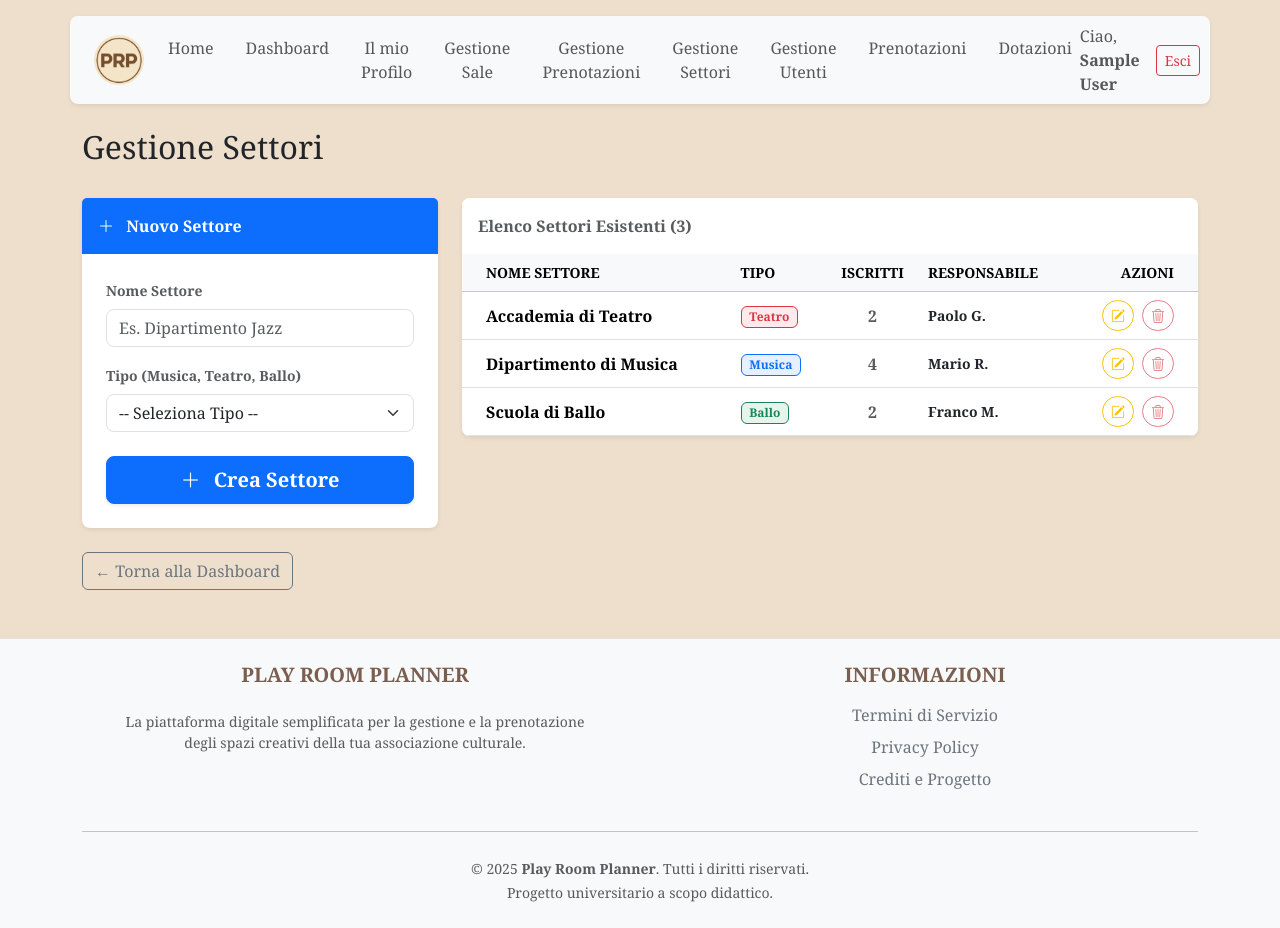
After one commit to pietrobertoncini/Progetto_PW_2025-2026, a PHP site: page /admin_settori.php in a window 1280 px wide. The commit adds this page. Run offline with PHP 8.4, Linux system fonts and the light colour scheme; the visitor is signed in with stand-in values (Sample User, id 1); data comes from the database, SQL or seed files in the repository.

Commit message:
settori e utenti admin

```diff
--- /dev/null
+++ b/admin_settori.php
@@ -0,0 +1,209 @@
+<?php
+
+if (session_status() == PHP_SESSION_NONE) {
+    session_start();
+}
+require_once 'common/setup.php';
+require_once 'common/function.php';
+
+// --- SICUREZZA: SOLO ADMIN ---
+if (!isset($_SESSION['id_utente']) || empty($_SESSION['is_admin'])) {
+    header("Location: index.php");
+    exit;
+}
+
+// --- LOGICA MODIFICA ---
+// Se c'è il parametro 'edit' nell'URL, stiamo modificando un settore esistente
+$settore_da_modificare = null;
+$is_editing = false;
+
+if (isset($_GET['edit'])) {
+    $id_edit = intval($_GET['edit']);
+    // Cerchiamo i dati del settore da modificare
+    $stmt = $cid->prepare("SELECT * FROM SETTORE WHERE id_settore = ?");
+    $stmt->bind_param("i", $id_edit);
+    $stmt->execute();
+    $result = $stmt->get_result();
+    if ($settore_da_modificare = $result->fetch_assoc()) {
+        $is_editing = true;
+    }
+    $stmt->close();
+}
+// Recuperiamo tutti i settori per la tabella
+$elenco_settori = getAllSettoriAdmin($cid);
+?>
+
+<!DOCTYPE html>
+<html lang="it" class="h-100">
+
+<?php require "common/header.html" ?>
+
+<body class="d-flex flex-column h-100">
+
+    <?php include 'common/navbar.php'; ?>
+    <div class="flex-shrink-0 container py-5">
+        <div class="d-flex justify-content-between align-items-center mb-4">
+            <h2>Gestione Settori</h2>
+        </div>
+
+        <?php if (isset($_GET['msg'])): ?>
+            <div class="alert alert-success alert-dismissible fade show shadow-sm rounded-4 mb-4" role="alert">
+                <i class="bi bi-check-circle-fill me-2"></i> <?php echo htmlspecialchars($_GET['msg']); ?>
+                <button type="button" class="btn-close" data-bs-dismiss="alert" aria-label="Close"></button>
+            </div>
+        <?php endif; ?>
+
+        <?php if (isset($_GET['error'])): ?>
+            <div class="alert alert-danger alert-dismissible fade show shadow-sm rounded-4 mb-4" role="alert">
+                <i class="bi bi-exclamation-triangle-fill me-2"></i> <?php echo htmlspecialchars($_GET['error']); ?>
+                <button type="button" class="btn-close" data-bs-dismiss="alert" aria-label="Close"></button>
+            </div>
+        <?php endif; ?>
+
+        <div class="row g-4">
+            <div class="col-lg-4">
+                <div class="card shadow-sm border-0 rounded-3">
+                    <div class="card-header border-0 py-3 fw-bold <?php echo $is_editing ? 'bg-warning text-dark' : 'bg-primary text-white'; ?>">
+                        <i class="bi <?php echo $is_editing ? 'bi-pencil-square' : 'bi-plus-lg'; ?> me-2"></i>
+                        <?php echo $is_editing ? 'Modifica Settore' : 'Nuovo Settore'; ?>
+                    </div>
+
+                    <div class="card-body p-4">
+
+                        <form action="backend/admin_settori_exe.php" method="POST">
+                            <input type="hidden" name="action" value="<?php echo $is_editing ? 'update' : 'create'; ?>">
+
+                            <?php if ($is_editing): ?>
+                                <input type="hidden" name="id_settore" value="<?php echo $settore_da_modificare['id_settore']; ?>">
+                            <?php endif; ?>
+
+                            <div class="mb-3">
+                                <label for="nome" class="form-label fw-bold small text-muted">Nome Settore</label>
+                                <input type="text" class="form-control rounded-3" id="nome" name="nome"
+                                    placeholder="Es. Dipartimento Jazz" required
+                                    value="<?php echo $is_editing ? htmlspecialchars($settore_da_modificare['nome']) : ''; ?>">
+                            </div>
+
+                            <div class="mb-4">
+                                <label for="tipo" class="form-label fw-bold small text-muted">Tipo (Musica, Teatro, Ballo)</label>
+                                <select class="form-select rounded-3 cursor-pointer" id="tipo" name="tipo" required>
+                                    <option value="" disabled <?php echo !$is_editing ? 'selected' : ''; ?>>-- Seleziona Tipo --</option>
+                                    <option value="musica" <?php echo ($is_editing && $settore_da_modificare['tipo'] == 'musica') ? 'selected' : ''; ?>>Musica</option>
+                                    <option value="teatro" <?php echo ($is_editing && $settore_da_modificare['tipo'] == 'teatro') ? 'selected' : ''; ?>>Teatro</option>
+                                    <option value="ballo" <?php echo ($is_editing && $settore_da_modificare['tipo'] == 'ballo') ? 'selected' : ''; ?>>Ballo</option>
+                                </select>
+                            </div>
+
+                            <div class="d-grid">
+                                <button type="submit" class="btn <?php echo $is_editing ? 'btn-warning text-dark' : 'btn-primary'; ?> btn-lg rounded-3 fw-bold shadow-sm">
+                                    <i class="bi <?php echo $is_editing ? 'bi-save' : 'bi-plus-lg'; ?> me-2"></i>
+                                    <?php echo $is_editing ? 'Salva Modifiche' : 'Crea Settore'; ?>
+                                </button>
+                            </div>
+
+                            <?php if ($is_editing): ?>
+                                <div class="text-center mt-3">
+                                    <a href="admin_settori.php" class="btn btn-outline-secondary text-decoration-none small">
+                                        <i class="bi bi-x-circle"></i> Annulla Modifica
+                                    </a>
+                                </div>
+                            <?php endif; ?>
+
+                        </form>
+                    </div>
+                </div>
+            </div>
+
+            <div class="col-lg-8">
+                <div class="card shadow-sm border-0 rounded-3 overflow-hidden">
+                    <div class="card-header bg-white py-3 fw-bold text-muted border-bottom-0">
+                        Elenco Settori Esistenti (<?php echo count($elenco_settori); ?>)
+                    </div>
+                    <div class="table-responsive">
+                        <table class="table table-hover align-middle mb-0">
+                            <thead class="table-light small text-muted text-uppercase">
+                                <tr>
+                                    <th class="ps-4">Nome Settore</th>
+                                    <th>Tipo</th>
+                                    <th class="text-center">Iscritti</th>
+                                    <th>Responsabile</th>
+                                    <th class="text-end pe-4">Azioni</th>
+                                </tr>
+                            </thead>
+                            <tbody class="border-top-0">
+                                <?php if (count($elenco_settori) > 0): ?>
+                                    <?php foreach ($elenco_settori as $settore): ?>
+                                        <tr class="<?php echo ($is_editing && $settore['id_settore'] == $id_edit) ? 'table-warning' : ''; ?>">
+                                            <td class="ps-4 fw-bold text-brand">
+                                                <?php echo htmlspecialchars($settore['nome']); ?>
+                                            </td>
+                                            <td>
+                                                <?php
+                                                $badge_color = match ($settore['tipo']) {
+                                                    'musica' => 'primary',
+                                                    'teatro' => 'danger',
+                                                    'ballo' => 'success',
+                                                    default => 'secondary'
+                                                };
+                                                ?>
+                                                <span class="badge bg-<?php echo $badge_color; ?> bg-opacity-10 text-<?php echo $badge_color; ?> border border-<?php echo $badge_color; ?>">
+                                                    <?php echo ucfirst($settore['tipo']); ?>
+                                                </span>
+                                            </td>
+                                            <td class="text-center fw-bold text-muted">
+                                                <?php echo $settore['num_iscritti']; ?>
+                                            </td>
+                                            <td class="small text-muted">
+                                                <?php if ($settore['id_responsabile']): ?>
+                                                    <span class="fw-bold text-dark">
+                                                        <?php echo htmlspecialchars($settore['nome_resp'] . ' ' . htmlspecialchars(substr($settore['cognome_resp'], 0, 1)) . '.'); ?>
+                                                    </span>
+                                                <?php else: ?>
+                                                    <span class="fst-italic text-secondary">Non assegnato</span>
+                                                <?php endif; ?>
+                                            </td>
+                                            <td class="text-end pe-4">
+                                                <div class="d-flex justify-content-end gap-2">
+                                                    <a href="admin_settori.php?edit=<?php echo $settore['id_settore']; ?>"
+                                                        class="btn btn-outline-warning btn-sm rounded-pill"
+                                                        title="Modifica">
+                                                        <i class="bi bi-pencil-square"></i>
+                                                    </a>
+
+                                                    <form action="backend/admin_settori_exe.php" method="POST" onsubmit="return confirm('Sei sicuro di voler eliminare il settore \'<?php echo htmlspecialchars($settore['nome']); ?>\'? Questa azione è irreversibile.');">
+                                                        <input type="hidden" name="action" value="delete">
+                                                        <input type="hidden" name="id_settore" value="<?php echo $settore['id_settore']; ?>">
+                                                        <button type="submit"
+                                                            class="btn btn-outline-danger btn-sm rounded-pill"
+                                                            title="Elimina"
+                                                            <?php echo ($settore['num_iscritti'] > 0) ? 'disabled' : ''; ?>>
+                                                            <i class="bi bi-trash3"></i>
+                                                        </button>
+                                                    </form>
+                                                </div>
+                                            </td>
+                                        </tr>
+                                    <?php endforeach; ?>
+                                <?php else: ?>
+                                    <tr>
+                                        <td colspan="5" class="text-center py-4 text-muted">Nessun settore trovato.</td>
+                                    </tr>
+                                <?php endif; ?>
+                            </tbody>
+                        </table>
+                    </div>
+                </div>
+            </div>
+        </div>
+
+        <div class="mt-4">
+            <a href="dashboard.php" class="btn btn-outline-secondary">
+                &larr; Torna alla Dashboard
+            </a>
+        </div>
+    </div>
+
+    <?php include 'common/footer.html' ?>
+</body>
+
+</html>
--- a/common/function.php
+++ b/common/function.php
@@ -131,7 +131,10 @@ function getImpegniFuturi($cid, $id_utente)
     return $result->fetch_all(MYSQLI_ASSOC);
 }
 
-function getTotaleUtenti($cid) {
+// STATISTICHE per ADMIN
+/* conta tutti gli utenti */
+function getTotaleUtenti($cid)
+{
     $sql = "SELECT COUNT(*) as totale FROM UTENTE";
 
     if ($result = $cid->query($sql)) {
@@ -141,7 +144,9 @@ function getTotaleUtenti($cid) {
     return 0; // In caso di errore o tabella vuota
 }
 
-function getTotaleSettori($cid) {
+/* conta tutti i settori */
+function getTotaleSettori($cid)
+{
     $sql = "SELECT COUNT(*) as totale FROM SETTORE";
 
     if ($result = $cid->query($sql)) {
@@ -151,8 +156,9 @@ function getTotaleSettori($cid) {
     return 0;
 }
 
-function getPrenotazioniOggi($cid) {
-
+/* conta tutte le prenotazioni */
+function getPrenotazioni($cid)
+{
     $sql = "SELECT COUNT(*) as totale FROM PRENOTAZIONE";
     if ($result = $cid->query($sql)) {
         $row = $result->fetch_assoc();
@@ -161,6 +167,165 @@ function getPrenotazioniOggi($cid) {
     return 0;
 }
 
+// ADMIN_SETTORI
+/* recupera tutti i settori includendo nome e cognome del responsabile */
+function getAllSettoriAdmin($cid)
+{
+    $sql = "SELECT S.*, U.nome AS nome_resp, U.cognome AS cognome_resp
+            FROM SETTORE S
+            LEFT JOIN UTENTE U ON S.id_responsabile = U.id_utente
+            ORDER BY S.nome ASC";
+    $result = $cid->query($sql);
+    return $result->fetch_all(MYSQLI_ASSOC);
+}
 
+/* crea un nuovo settore */
+function creaSettore($cid, $nome, $tipo)
+{
+    $sql = "INSERT INTO SETTORE (nome, tipo, num_iscritti) VALUES (?, ?, 0)";
+    $stmt = $cid->prepare($sql);
+    $stmt->bind_param("ss", $nome, $tipo);
+    $result = $stmt->execute();
+    $stmt->close();
+    return $result;
+}
 
-?>
+/* aggiorna un settore */
+function aggiornaSettore($cid, $id_settore, $nome, $tipo)
+{
+    $sql = "UPDATE SETTORE SET nome = ?, tipo = ? WHERE id_settore = ?";
+    $stmt = $cid->prepare($sql);
+    $stmt->bind_param("ssi", $nome, $tipo, $id_settore);
+    $result = $stmt->execute();
+    $stmt->close();
+    return $result;
+}
+
+/* elimina un settore */
+function eliminaSettore($cid, $id_settore)
+{
+    $sql = "DELETE FROM SETTORE WHERE id_settore = ?";
+    $stmt = $cid->prepare($sql);
+    $stmt->bind_param("i", $id_settore);
+
+    try {
+        $result = $stmt->execute();
+        $stmt->close();
+        return $result;
+    } catch (mysqli_sql_exception $e) {
+        // Catturiamo l'errore (es. violazione foreign key) per gestirlo nel backend
+        return false;
+    }
+}
+
+// ADMIN_UTENTI
+/* recupera tutti gli utenti, con possibilità di filtro per ruolo */
+function getAllUtentiAdmin($cid, $filtro_ruolo = null)
+{
+    $sql = "SELECT U.*, S.nome AS nome_settore
+            FROM UTENTE U
+            LEFT JOIN SETTORE S ON U.id_settore = S.id_settore
+            ORDER BY U.is_admin DESC, U.is_responsabile DESC, U.cognome ASC, U.nome ASC";
+
+    $result = $cid->query($sql);
+    $utenti = $result->fetch_all(MYSQLI_ASSOC);
+    return $utenti;
+}
+
+/* promuove un utente a responsabile */
+function promuoviAResponsabile($cid, $id_utente, $id_settore)
+{
+    // Usiamo una transazione perché dobbiamo aggiornare due tabelle
+    $cid->begin_transaction();
+
+    try {
+        // Rimuovi l'eventuale vecchio responsabile da quel settore
+        $sql_reset = "UPDATE SETTORE SET id_responsabile = NULL WHERE id_settore = ?";
+        $stmt_reset = $cid->prepare($sql_reset);
+        $stmt_reset->bind_param("i", $id_settore);
+        $stmt_reset->execute();
+        $stmt_reset->close();
+
+        // Aggiorna l'utente: diventa responsabile e gli assegniamo il settore
+        // (Solo se non è già admin)
+        $sql_u = "UPDATE UTENTE SET is_responsabile = 1, id_settore = ? WHERE id_utente = ? AND is_admin = 0";
+        $stmt_u = $cid->prepare($sql_u);
+        $stmt_u->bind_param("ii", $id_settore, $id_utente);
+        $stmt_u->execute();
+        if ($stmt_u->affected_rows === 0) {
+            throw new Exception("Utente non valido.");
+        }
+        $stmt_u->close();
+
+        // Aggiorna il settore: imposta il nuovo id_responsabile
+        $sql_s = "UPDATE SETTORE SET id_responsabile = ? WHERE id_settore = ?";
+        $stmt_s = $cid->prepare($sql_s);
+        $stmt_s->bind_param("ii", $id_utente, $id_settore);
+        $stmt_s->execute();
+        $stmt_s->close();
+
+        $cid->commit();
+        return true;
+    } catch (Exception $e) {
+        $cid->rollback();
+        return false;
+    }
+}
+
+/* retrocede un responsabile a utente */
+function retrocediResponsabile($cid, $id_utente)
+{
+    $cid->begin_transaction();
+
+    try {
+        // Aggiorna l'utente: non è più responsabile
+        // Nota: Manteniamo l'id_settore, così rimane un membro "semplice" di quel settore.
+        $sql_u = "UPDATE UTENTE SET is_responsabile = 0 WHERE id_utente = ?";
+        $stmt_u = $cid->prepare($sql_u);
+        $stmt_u->bind_param("i", $id_utente);
+        $stmt_u->execute();
+        $stmt_u->close();
+
+        // Aggiorna il settore: rimuove il collegamento al responsabile
+        $sql_s = "UPDATE SETTORE SET id_responsabile = NULL WHERE id_responsabile = ?";
+        $stmt_s = $cid->prepare($sql_s);
+        $stmt_s->bind_param("i", $id_utente);
+        $stmt_s->execute();
+        $stmt_s->close();
+
+        $cid->commit();
+        return true;
+    } catch (Exception $e) {
+        $cid->rollback();
+        return false;
+    }
+}
+
+/* elimina utente */
+function eliminaUtente($cid, $id_utente_da_eliminare, $id_mio_utente)
+{
+    // Impedisce di eliminare se stessi o un altro admin
+    $sql_check = "SELECT is_admin FROM UTENTE WHERE id_utente = ?";
+    $stmt_check = $cid->prepare($sql_check);
+    $stmt_check->bind_param("i", $id_utente_da_eliminare);
+    $stmt_check->execute();
+    $res_check = $stmt_check->get_result();
+    $utente = $res_check->fetch_assoc();
+    $stmt_check->close();
+
+    if (!$utente || $utente['is_admin'] || $id_utente_da_eliminare == $id_mio_utente) {
+        return false; // Non si può eliminare
+    }
+
+    $sql = "DELETE FROM UTENTE WHERE id_utente = ?";
+    $stmt = $cid->prepare($sql);
+    $stmt->bind_param("i", $id_utente_da_eliminare);
+
+    try {
+        $result = $stmt->execute();
+        $stmt->close();
+        return $result;
+    } catch (mysqli_sql_exception $e) {
+        return false; // Errore DB (es. vincoli FK)
+    }
+}
--- a/dashboard.php
+++ b/dashboard.php
@@ -35,7 +35,7 @@ $stats_prenotazioni = 0;
 if (!empty($_SESSION['is_admin'])) {
     $stats_utenti = getTotaleUtenti($cid);
     $stats_settori = getTotaleSettori($cid);
-    $stats_prenotazioni = getPrenotazioniOggi($cid);
+    $stats_prenotazioni = getPrenotazioni($cid);
 }
 ?>
 
```
Also changed, not shown: admin_promuovi.php (added, +90 -0 lines), admin_utenti.php (added, +119 -0 lines), backend/admin_settori_exe.php (added, +69 -0 lines), backend/admin_utenti_exe.php (added, +58 -0 lines).
